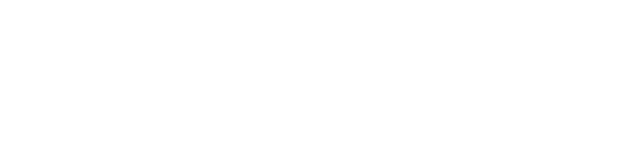
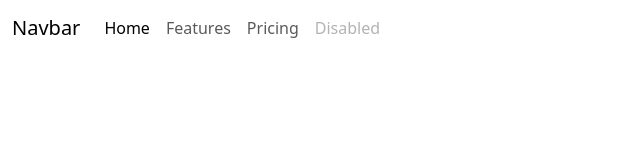
Before and after one commit to Tania-Bobadilla/viajesChile, a plain HTML site: page index.html in a window 1280 px wide. Shown: the whole page, without its empty margins (0-640 px from the left). Drawn offline with nearby package versions, Linux system fonts and the light colour scheme.

Commit message:
navbar listo

```diff
--- a/index.html
+++ b/index.html
@@ -5,11 +5,26 @@
     <meta name="viewport" content="width=device-width, initial-scale=1.0">
     <link href="https://cdn.jsdelivr.net/npm/bootstrap@5.3.3/dist/css/bootstrap.min.css" rel="stylesheet" integrity="sha384-QWTKZyjpPEjISv5WaRU9OFeRpok6YctnYmDr5pNlyT2bRjXh0JMhjY6hW+ALEwIH" crossorigin="anonymous">
     <link rel="stylesheet" href="./assets/css/style.css">
-    <title>Viaje Chile</title>
+    <title>Viajes Chile</title>
 </head>
 <body>
 
-
+    <nav class="navbar navbar-expand-lg">
+        <div class="container-fluid">
+          <a class="navbar-brand" href="#">Navbar</a>
+          <button class="navbar-toggler" type="button" data-bs-toggle="collapse" data-bs-target="#navbarNavAltMarkup" aria-controls="navbarNavAltMarkup" aria-expanded="false" aria-label="Toggle navigation">
+            <span class="navbar-toggler-icon"></span>
+          </button>
+          <div class="collapse navbar-collapse" id="navbarNavAltMarkup">
+            <div class="navbar-nav">
+              <a class="nav-link active" aria-current="page" href="#">Home</a>
+              <a class="nav-link" href="#">Features</a>
+              <a class="nav-link" href="#">Pricing</a>
+              <a class="nav-link disabled" aria-disabled="true">Disabled</a>
+            </div>
+          </div>
+        </div>
+      </nav>
 
 
 
```
